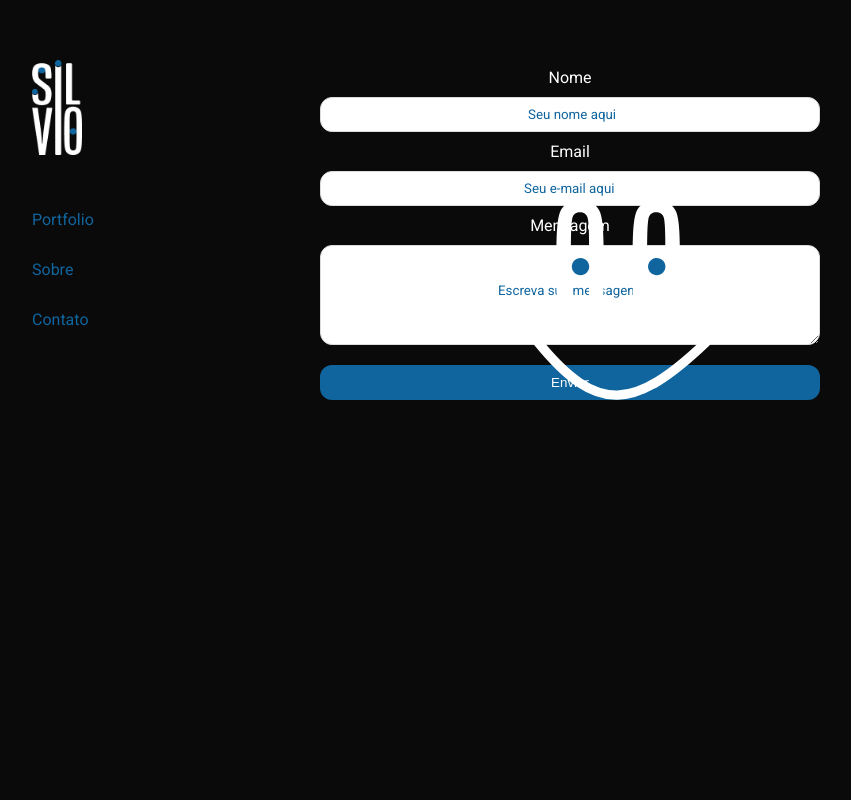
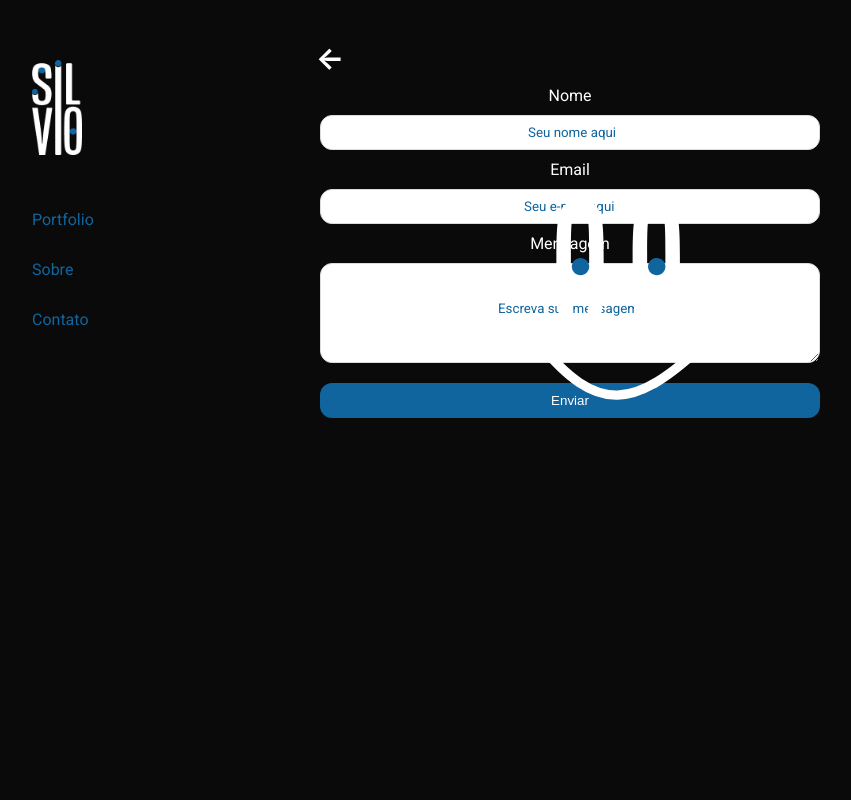
Before and after one commit to ziembick/site-portfolio-designer, a React (Create React App) app in the folder portfolio-designers/: page /contato in a window 1280 px wide. Shown: the top 800 px of the page, without its empty margins (108-959 px from the left). Built offline with nearby package versions, Linux system fonts and the light colour scheme.

Commit message:
arrow in contact page

```diff
--- a/portfolio-designers/src/components/contato.js
+++ b/portfolio-designers/src/components/contato.js
@@ -3,7 +3,8 @@ import emailjs from "@emailjs/browser";
 import React, { useRef } from "react";
 import "../css/contato.css";
 import Footer from "./footer";
-import logoFooter from  "../img/smile2.svg"
+import logoFooter from  "../img/smile2.svg";
+import { Link } from "react-router-dom";
 
 function Contato() {
   const form = useRef();
@@ -36,6 +37,7 @@ function Contato() {
         <Navbar />
         <div className="form-div">
           <form ref={form} onSubmit={sendEmail}>
+          <Link to="/" className="arrow-contact">←</Link>
             <label>Nome</label>
             <input
               type="text"
--- a/portfolio-designers/src/css/contato.css
+++ b/portfolio-designers/src/css/contato.css
@@ -18,7 +18,7 @@ form {
 }
 
 input {
-  margin: 0 ;
+  margin: 0;
   width: 50rem;
   height: 35px;
   padding: 7px;
@@ -49,7 +49,7 @@ label {
   margin-top: 1rem;
   color: white;
   padding-bottom: 10px;
-  font-family: 'Roboto';
+  font-family: "Roboto";
 }
 
 input[type="submit"] {
@@ -63,7 +63,7 @@ input[type="submit"] {
 
 ::placeholder {
   color: var(--azul);
-  font-family: 'Roboto';
+  font-family: "Roboto";
   position: relative;
   padding-left: 17rem;
 }
@@ -81,7 +81,6 @@ input[type="submit"] {
   padding-left: 17rem;
 }
 
-
 .smile {
   position: absolute;
   right: 45rem;
@@ -89,3 +88,12 @@ input[type="submit"] {
   width: 20rem;
   height: 20rem;
 }
+
+.arrow-contact {
+  color: var(--branco);
+  text-decoration: none;
+  font-size: 3rem;
+  font-weight: bold;
+  position: relative;
+  right: 24rem;
+}
```
